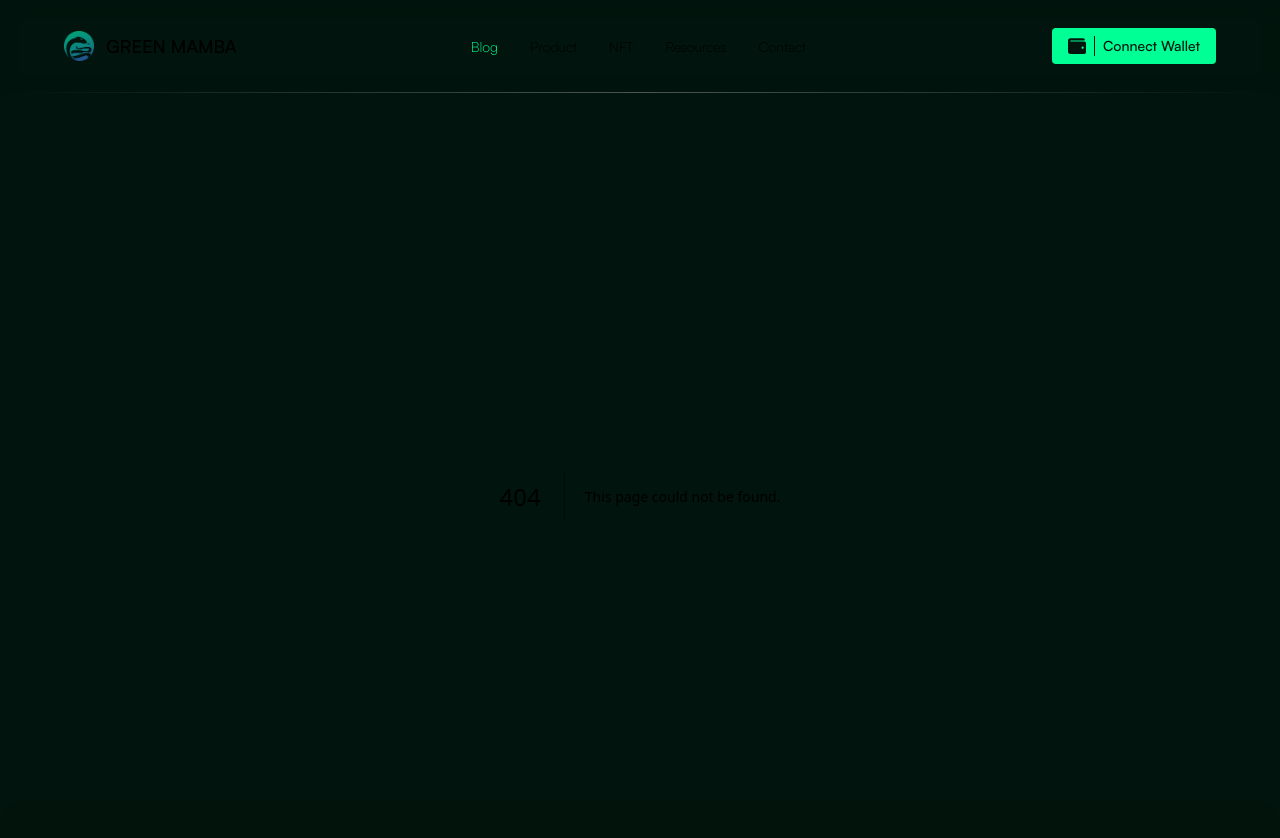
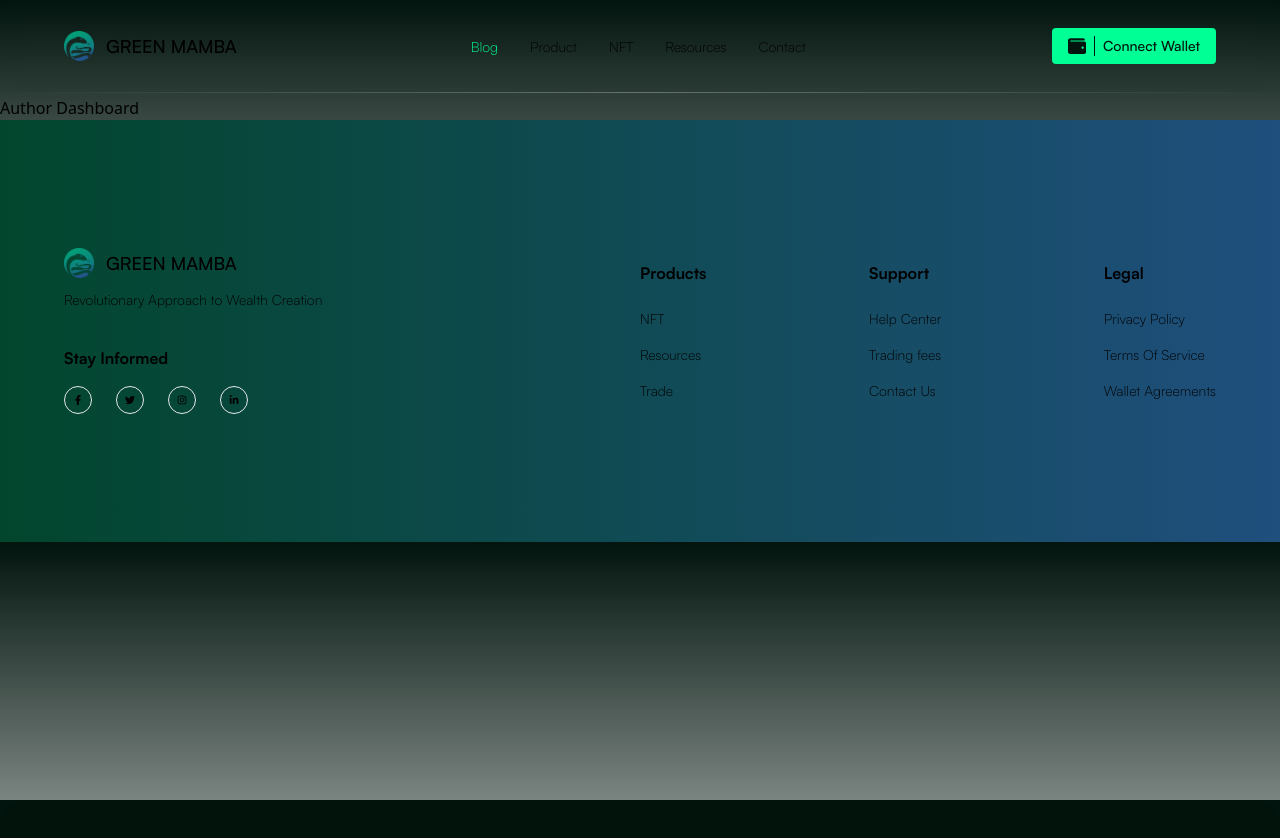
Before and after one commit to Stevolisis/green-mamba, a Next.js app: page /dashboard in a window 1280 px wide. Before the commit this address had no page. Shown: the top 838 px of the page. After the commit the page ends 800 px from the top, so only its background shows below. Built offline with nearby package versions, Linux system fonts and the light colour scheme.

Commit message:
connect wallet btn address to author dashboard

```diff
--- /dev/null
+++ b/src/app/dashboard/layout.tsx
@@ -0,0 +1,15 @@
+import React, { ReactNode } from 'react'
+
+type Props = {
+    children: React.ReactNode
+}
+
+const layout = ({ children }:Readonly<Props>) => {
+  return (
+    <div>
+        { children }
+    </div>
+  )
+}
+
+export default layout
--- /dev/null
+++ b/src/app/dashboard/page.tsx
@@ -0,0 +1,12 @@
+"use client"
+import React from 'react'
+
+type Props = {}
+
+const page = (props: Props) => {
+  return (
+    <div>Author Dashboard</div>
+  )
+}
+
+export default page
--- a/src/app/globals.css
+++ b/src/app/globals.css
@@ -37,10 +37,6 @@ body {
     color: #02130c;
     color: rgb(60, 147, 255);
     color: rgb(243, 244, 246);
-  }
-
-  .scrollbarHide {
-    scrollbar-width: none;
   }
 
   .glassMorphism {
--- a/src/components/Header.tsx
+++ b/src/components/Header.tsx
@@ -6,6 +6,7 @@ import Image from "next/image";
 import Link from "next/link";
 import { useState } from "react";
 import { FaWallet } from "react-icons/fa";
+import { useRouter } from 'next/navigation';
 
 type Props = {}
 
@@ -13,11 +14,17 @@ const Header = (props: Props) => {
   const [active, setActive]= useState(1);
   const address:string = useAppSelector((state)=>state.profile.address);
   const dispatch = useAppDispatch();
+  const router = useRouter();
 
   function handleClick(){
     dispatch(showSlide());
     dispatch(setType({type:"complete_profile"}));
     dispatch(setAddress("0xAb8483F64d9C6d1EcF9b849Ae677dD3315835cb2"));
+  }
+
+  function handleClick2(){
+    dispatch(showSlide());
+    router.push("/dashboard");
   }
 
   return (
@@ -41,10 +48,18 @@ const Header = (props: Props) => {
       </div>
 
       <div className="font-[SatoshiMedium] pl-3">
-        <button onClick={()=> handleClick()} className="flex gap-2 items-center text-sm text-bgPrimary py-2 px-4 bg-bgSecondary rounded-[4px] hover:bg-emerald-400 transition-colors ease-in">
-          <FaWallet className="text-lg" />
-          <p className="border-l border-l-bgPrimary pl-2">{address ? address.slice(0,11) + "..." : "Connect Wallet"}</p>
-        </button>
+        {
+          address ?
+            <button onClick={()=> handleClick2()} className="flex gap-2 items-center text-sm text-bgPrimary py-2 px-4 bg-bgSecondary rounded-[4px] hover:bg-emerald-400 transition-colors ease-in">
+              <FaWallet className="text-lg" />
+              <p className="border-l border-l-bgPrimary pl-2">{address ? address.slice(0,11) + "..." : "Connect Wallet"}</p>
+            </button>
+          :
+            <button onClick={()=> handleClick()} className="flex gap-2 items-center text-sm text-bgPrimary py-2 px-4 bg-bgSecondary rounded-[4px] hover:bg-emerald-400 transition-colors ease-in">
+              <FaWallet className="text-lg" />
+              <p className="border-l border-l-bgPrimary pl-2">{address ? address.slice(0,11) + "..." : "Connect Wallet"}</p>
+            </button>
+        }
       </div>
     </header>
   )
--- a/src/components/Slider.tsx
+++ b/src/components/Slider.tsx
@@ -15,7 +15,7 @@ const Slider = () => {
       ${
         slideUp ? "transform translate-y-0" : "transform translate-y-full"
       }
-      overflow-auto overscroll-none scrollbar-none sm:scrollbar-thin scroll !z-[49] flex flex-col justify-start items-center w-full fixed h-[75vh] bottom-0 rounded-tr-[28px]
+      overflow-auto scrollbar-none sm:scrollbar-thin !z-[49] flex flex-col justify-start items-center w-full fixed h-[75vh] bottom-0 rounded-tr-[28px]
       rounded-tl-[28px] bg-slideUp`}
       >
         {
```
